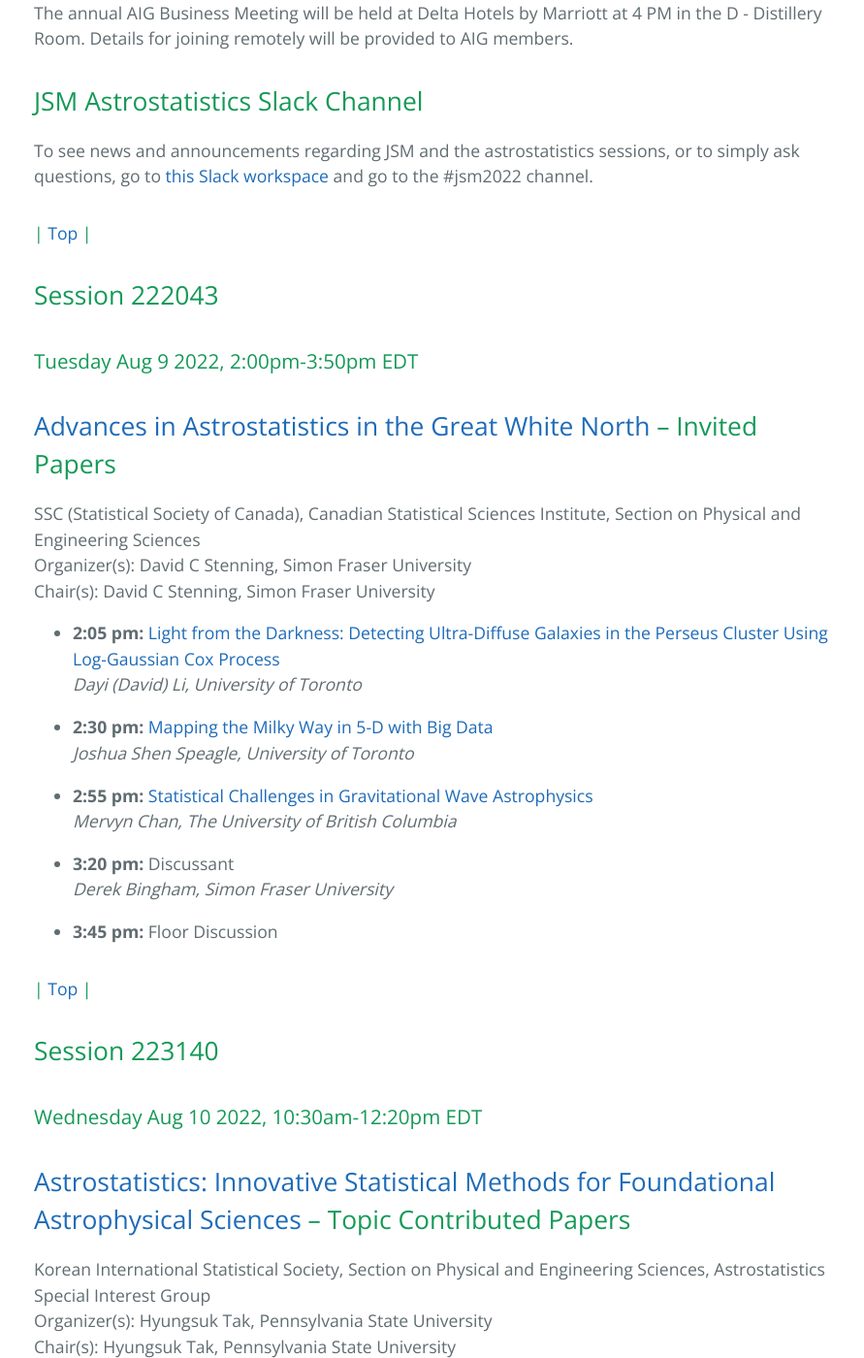
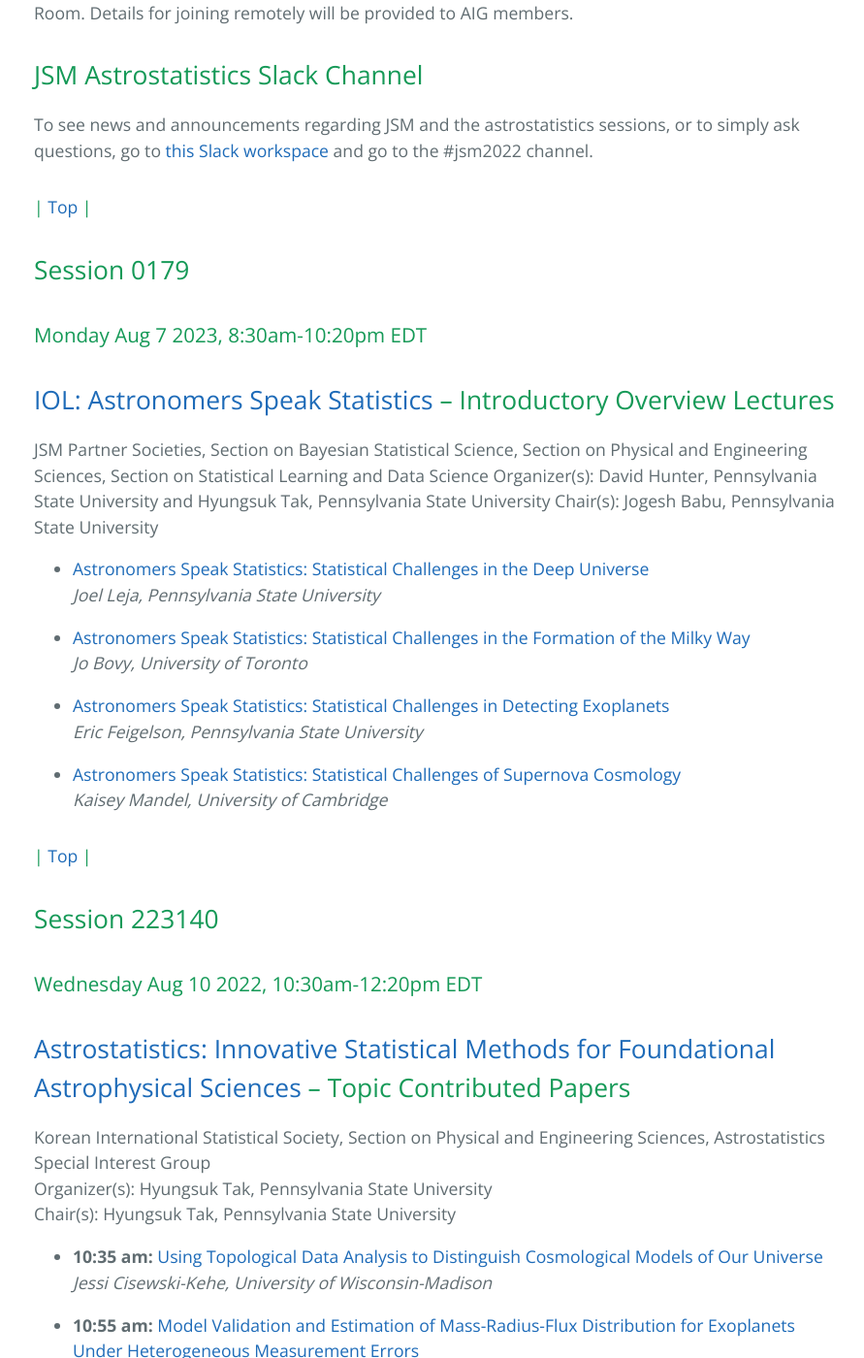
Before and after one commit to aigamstat/aigamstat.github.io, a Jekyll site: the page built from jsm2023/index.md, in a window 1280 px wide and 1400 px high, scrolled down 1104 px. Shown: the whole window at 97% size, without its empty margins (189-1080 px from the left). Built offline with Jekyll 4.4.1, drawn with Linux system fonts in a browser that asks for light colours; some of the changed text lies outside the part shown.

Commit message:
IOL astrostats
Added in IOL session and links

```diff
--- a/jsm2023/index.md
+++ b/jsm2023/index.md
@@ -24,7 +24,7 @@ Past events: [JSM 2022](https://astrostat.org/jsm2022/index.html), [JSM 2021](ht
 
 ## INDEX
 #### [**AIG meeting**](#aig-business-meeting) | [**Student Paper Award**](#session-223135)
-#### [**Advances in Astrostatistics in the Great White North**](#session-222043) | [**Astrostatistics: Innovative Statistical Methods for Foundational Astrophysical Sciences**](#session-223140) | [**Open Problems in Astrostatistics**](#session-223148) | [**Other events**](#other-events-of-interest)
+#### [**IOL: Astronomers Speak Statistics**](#session-0179) | [**Astrostatistics: Innovative Statistical Methods for Foundational Astrophysical Sciences**](#session-223140) | [**Open Problems in Astrostatistics**](#session-223148) | [**Other events**](#other-events-of-interest)
 
 We will use an [Astrostatistics Interest Group Slack channel](https://astrostatisti-dzq6013.slack.com/archives/C011GJMLLET) to ease communication between the audience and the speakers at the various sessions. In order to be added to this channel, please contact one of the office bearers or write to [aigamstat @ gmail.](mailto:aigamstat@gmail.com?Subject=Slack)
 
@@ -39,27 +39,25 @@ To see news and announcements regarding JSM and the astrostatistics sessions, or
 
 #### | [Top](#astrostatistics-sessions-at-jsm) |
 
-## Session 222043
-### Tuesday Aug 9 2022, 2:00pm-3:50pm EDT
-## [Advances in Astrostatistics in the Great White North](https://ww2.amstat.org/meetings/jsm/2022/onlineprogram/ActivityDetails.cfm?SessionID=222043) -- Invited Papers
+## Session 0179
+### Monday Aug 7 2023, 8:30am-10:20pm EDT
+## [IOL: Astronomers Speak Statistics](https://ww2.aievolution.com/JSMAnnual/index.cfm?do=ev.viewEv&ev=1873) -- Introductory Overview Lectures
 
-  SSC (Statistical Society of Canada), Canadian Statistical Sciences Institute, Section on Physical and Engineering Sciences
-  Organizer(s): David C Stenning, Simon Fraser University
-  Chair(s): David C Stenning, Simon Fraser University
+  JSM Partner Societies, Section on Bayesian Statistical Science, Section on Physical and Engineering Sciences, Section on Statistical Learning and Data Science
+  Organizer(s): David Hunter, Pennsylvania State University and Hyungsuk Tak, Pennsylvania State University
+  Chair(s): Jogesh Babu, Pennsylvania State University
 
-- **2:05 pm:** [Light from the Darkness: Detecting Ultra-Diffuse Galaxies in the Perseus Cluster Using Log-Gaussian Cox Process](https://ww2.amstat.org/meetings/jsm/2022/onlineprogram/AbstractDetails.cfm?abstractid=323883)
-  *Dayi (David) Li, University of Toronto*
+- [Astronomers Speak Statistics: Statistical Challenges in the Deep Universe](https://ww2.aievolution.com/JSMAnnual/index.cfm?do=ev.viewEv&ev=1874)
+  *Joel Leja, Pennsylvania State University*
 
-- **2:30 pm:** [Mapping the Milky Way in 5-D with Big Data](https://ww2.amstat.org/meetings/jsm/2022/onlineprogram/AbstractDetails.cfm?abstractid=320588)
-  *Joshua Shen Speagle, University of Toronto*
+- [Astronomers Speak Statistics: Statistical Challenges in the Formation of the Milky Way](https://ww2.aievolution.com/JSMAnnual/index.cfm?do=ev.viewEv&ev=1877)
+  *Jo Bovy, University of Toronto*
 
-- **2:55 pm:** [Statistical Challenges in Gravitational Wave Astrophysics](https://ww2.amstat.org/meetings/jsm/2022/onlineprogram/AbstractDetails.cfm?abstractid=320424)
-  *Mervyn Chan, The University of British Columbia*
+- [Astronomers Speak Statistics: Statistical Challenges in Detecting Exoplanets](https://ww2.aievolution.com/JSMAnnual/index.cfm?do=ev.viewEv&ev=1875)
+  *Eric Feigelson, Pennsylvania State University*
 
-- **3:20 pm:** Discussant
-  *Derek Bingham, Simon Fraser University*
-
-- **3:45 pm:** Floor Discussion
+- [Astronomers Speak Statistics: Statistical Challenges of Supernova Cosmology](https://ww2.aievolution.com/JSMAnnual/index.cfm?do=ev.viewEv&ev=1876)
+  *Kaisey Mandel, University of Cambridge*
 
 #### | [Top](#astrostatistics-sessions-at-jsm) |
 
```
